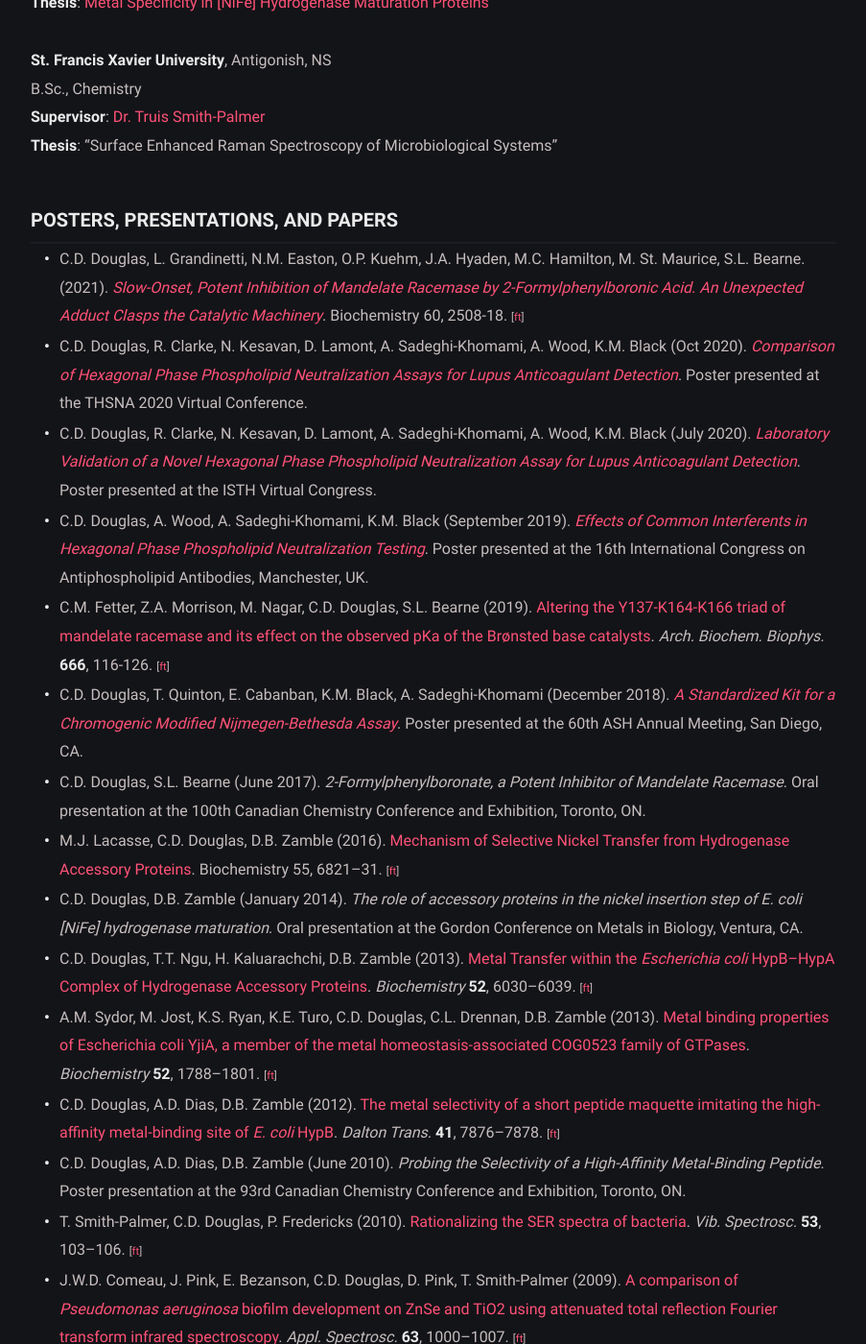
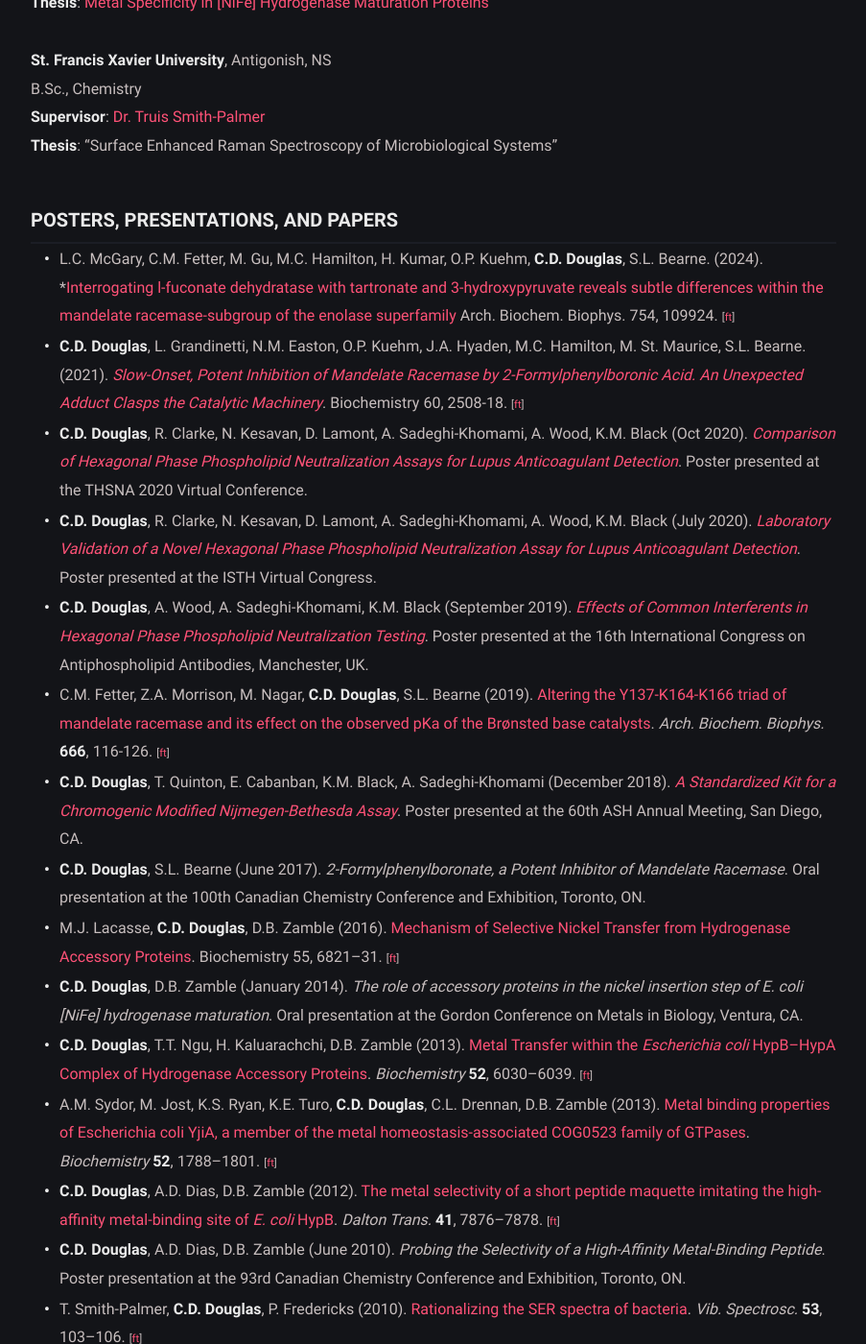
Before and after one commit to colindouglas/colindougl.as, a Jekyll site: the page built from cv.md, in a window 1280 px wide and 1400 px high, scrolled down 2039 px. Shown: the whole window at 96% size, without its empty margins (188-1091 px from the left). Built offline with Jekyll 4.4.1, drawn with Linux system fonts in a browser that asks for light colours; some of the changed text lies outside the part shown.

Commit message:
add paper

```diff
--- a/cv.md
+++ b/cv.md
@@ -63,25 +63,25 @@ B.Sc., Chemistry
 
 ### POSTERS, PRESENTATIONS, AND PAPERS
 ---------------------
-
-  * C.D. Douglas, L. Grandinetti, N.M. Easton, O.P. Kuehm, J.A. Hyaden, M.C. Hamilton, M. St. Maurice, S.L. Bearne. (2021). *[Slow-Onset, Potent Inhibition of Mandelate Racemase by 2-Formylphenylboronic Acid. An Unexpected Adduct Clasps the Catalytic Machinery](https://pubs.acs.org/doi/abs/10.1021/acs.biochem.1c00374)*. Biochemistry 60, 2508-18. <small>[[ft](https://sci-hub.st/https://doi.org/10.1021/acs.biochem.1c00374)]</small>
-  * C.D. Douglas, R. Clarke, N. Kesavan, D. Lamont, A. Sadeghi-Khomami, A. Wood, K.M. Black (Oct 2020). *[Comparison of Hexagonal Phase Phospholipid Neutralization Assays for Lupus Anticoagulant Detection](https://precisionbiologic.com/sites/default/files/resources/pbi_thsna_2020_comparison_hpnts_for_la_detection.pdf)*. Poster presented at the THSNA 2020 Virtual Conference.
-  * C.D. Douglas, R. Clarke, N. Kesavan, D. Lamont, A. Sadeghi-Khomami, A. Wood, K.M. Black (July 2020). *[Laboratory Validation of a Novel Hexagonal Phase Phospholipid Neutralization Assay for Lupus Anticoagulant Detection](https://abstracts.isth.org/abstract/laboratory-validation-of-a-novel-hexagonal-phase-phospholipid-neutralization-assay-for-lupus-anticoagulant-detection/)*. Poster presented at the ISTH Virtual Congress.
-  * C.D. Douglas, A. Wood, A. Sadeghi-Khomami, K.M. Black (September 2019). *[Effects of Common Interferents in Hexagonal Phase Phospholipid Neutralization Testing](https://precisionbiologic.com/sites/default/files/resources/common_interferents_in_hpnt_icapa_2019_handout.pdf)*. Poster presented at the 16th International Congress on Antiphospholipid Antibodies, Manchester, UK.
-  * C.M. Fetter, Z.A. Morrison, M. Nagar, C.D. Douglas, S.L. Bearne (2019). [Altering the Y137-K164-K166 triad of mandelate racemase and its effect on the observed pKa of the Brønsted base catalysts](https://www.sciencedirect.com/science/article/abs/pii/S0003986118310312). *Arch. Biochem. Biophys.* **666**, 116-126. <small>[[ft](https://sci-hub.st/10.1016/j.abb.2019.03.011)]</small>
-  * C.D. Douglas, T. Quinton, E. Cabanban, K.M. Black, A. Sadeghi-Khomami (December 2018). *[A Standardized Kit for a Chromogenic Modified Nijmegen-Bethesda Assay](https://precisionbiologic.com/sites/default/files/resources/a_standardized_kit_for_a_chromogenic_mnba_ash_2018_handout.pdf)*. Poster presented at the 60th ASH Annual Meeting, San Diego, CA.
-  * C.D. Douglas, S.L. Bearne (June 2017). *2-Formylphenylboronate, a Potent Inhibitor of Mandelate Racemase*. Oral presentation at the 100th Canadian Chemistry Conference and Exhibition, Toronto, ON.
-  * M.J. Lacasse, C.D. Douglas, D.B. Zamble (2016). [Mechanism of Selective Nickel Transfer from Hydrogenase Accessory Proteins](https://pubs.acs.org/doi/10.1021/acs.biochem.6b00706). Biochemistry 55, 6821–31. <small>[[ft](https://sci-hub.st/10.1021/acs.biochem.6b00706)]</small>
-  * C.D. Douglas, D.B. Zamble (January 2014). *The role of accessory proteins in the nickel insertion step of E. coli [NiFe] hydrogenase maturation*. Oral presentation at the Gordon Conference on Metals in Biology, Ventura, CA.
-  * C.D. Douglas, T.T. Ngu, H. Kaluarachchi, D.B. Zamble (2013). [Metal Transfer within the	*Escherichia coli* HypB–HypA Complex of Hydrogenase Accessory Proteins](https://pubs.acs.org/doi/10.1021/bi400812r). *Biochemistry* **52**, 6030–6039. <small>[[ft](https://sci-hub.st/10.1021/bi400812r)]</small>
-  * A.M. Sydor, M. Jost, K.S. Ryan, K.E. Turo, C.D. Douglas, C.L. Drennan, D.B. Zamble (2013). [Metal binding properties of Escherichia coli YjiA, a member of the metal homeostasis-associated COG0523 family of GTPases](https://pubs.acs.org/doi/abs/10.1021/bi301600z). *Biochemistry* **52**, 1788–1801.  <small>[[ft](https://sci-hub.st/10.1021/bi301600z)]</small>
-  * C.D. Douglas, A.D. Dias, D.B. Zamble (2012). [The metal selectivity of a short peptide maquette imitating the high-affinity metal-binding site of *E. coli* HypB](https://pubs.rsc.org/en/content/articlelanding/2012/dt/c2dt30132f). *Dalton Trans.* **41**, 7876–7878.  <small>[[ft](https://sci-hub.st/10.1039/c2dt30132f)]</small>
-  * C.D. Douglas, A.D. Dias, D.B. Zamble (June 2010). *Probing the Selectivity of a High-Affinity Metal-Binding Peptide*. Poster presentation at the 93rd Canadian Chemistry Conference and Exhibition, Toronto, ON.
-  * T. Smith-Palmer, C.D. Douglas, P. Fredericks (2010). [Rationalizing the SER spectra of bacteria](https://www.sciencedirect.com/science/article/abs/pii/S0924203110000469). *Vib. Spectrosc.* **53**, 103–106. <small>[[ft](https://sci-hub.st/10.1016/j.vibspec.2010.02.012)]</small>
-  * J.W.D. Comeau, J. Pink, E. Bezanson, C.D. Douglas, D. Pink, T. Smith-Palmer (2009). [A comparison of *Pseudomonas aeruginosa* biofilm development on ZnSe and TiO2 using attenuated total reflection Fourier transform infrared spectroscopy](https://journals.sagepub.com/doi/abs/10.1366/000370209789379259). *Appl. Spectrosc.* **63**, 1000–1007. <small>[[ft](https://sci-hub.st/10.1366/000370209789379259)]</small>
-  * M. Kazanci, J.P. Schulte, C.D. Douglas, P. Fratzl, D. Pink, T. Smith-Palmer (2009). [Tuning the	surface-enhanced Raman scattering effect to different molecular groups by switching the silver colloid solution pH](https://journals.sagepub.com/doi/abs/10.1366/000370209787391987). *Appl. Spectrosc.* **63**, 214–223. <small>[[ft](https://sci-hub.st/10.1366/000370209787391987)]</small>
-  * D.T. Walker, C.D. Douglas, B.J. MacLean (2009). [Synthesis, characterization, and surface studies of conjugated polymers possessing 2,2'-biimidazole moieties](https://www.nrcresearchpress.com/doi/full/10.1139/V09-055). *Can. J. Chem.* **87**, 729–737. <small>[[ft](https://www.nrcresearchpress.com/doi/pdf/10.1139/V09-055)]</small>
-  * C.D. Douglas, D. Pink, T. Smith-Palmer (2009, June). *Surface-enhanced Raman Scattering of Microbiological Systems*. Poster presentation at the 92nd Canadian Chemistry Conference and Exhibition, Hamilton, ON.
+  * L.C. McGary, C.M. Fetter, M. Gu, M.C. Hamilton, H. Kumar, O.P. Kuehm, **C.D. Douglas**, S.L. Bearne. (2024). *[Interrogating l-fuconate dehydratase with tartronate and 3-hydroxypyruvate reveals subtle differences within the mandelate racemase-subgroup of the enolase superfamily](https://www.sciencedirect.com/science/article/abs/pii/S0003986124000432) Arch. Biochem. Biophys. 754, 109924. <small>[[ft](https://sci-hub.st/https://doi.org/10.1016/j.abb.2024.109924)]</small>
+  * **C.D. Douglas**, L. Grandinetti, N.M. Easton, O.P. Kuehm, J.A. Hyaden, M.C. Hamilton, M. St. Maurice, S.L. Bearne. (2021). *[Slow-Onset, Potent Inhibition of Mandelate Racemase by 2-Formylphenylboronic Acid. An Unexpected Adduct Clasps the Catalytic Machinery](https://pubs.acs.org/doi/abs/10.1021/acs.biochem.1c00374)*. Biochemistry 60, 2508-18. <small>[[ft](https://sci-hub.st/https://doi.org/10.1021/acs.biochem.1c00374)]</small>
+  * **C.D. Douglas**, R. Clarke, N. Kesavan, D. Lamont, A. Sadeghi-Khomami, A. Wood, K.M. Black (Oct 2020). *[Comparison of Hexagonal Phase Phospholipid Neutralization Assays for Lupus Anticoagulant Detection](https://precisionbiologic.com/sites/default/files/resources/pbi_thsna_2020_comparison_hpnts_for_la_detection.pdf)*. Poster presented at the THSNA 2020 Virtual Conference.
+  * **C.D. Douglas**, R. Clarke, N. Kesavan, D. Lamont, A. Sadeghi-Khomami, A. Wood, K.M. Black (July 2020). *[Laboratory Validation of a Novel Hexagonal Phase Phospholipid Neutralization Assay for Lupus Anticoagulant Detection](https://abstracts.isth.org/abstract/laboratory-validation-of-a-novel-hexagonal-phase-phospholipid-neutralization-assay-for-lupus-anticoagulant-detection/)*. Poster presented at the ISTH Virtual Congress.
+  * **C.D. Douglas**, A. Wood, A. Sadeghi-Khomami, K.M. Black (September 2019). *[Effects of Common Interferents in Hexagonal Phase Phospholipid Neutralization Testing](https://precisionbiologic.com/sites/default/files/resources/common_interferents_in_hpnt_icapa_2019_handout.pdf)*. Poster presented at the 16th International Congress on Antiphospholipid Antibodies, Manchester, UK.
+  * C.M. Fetter, Z.A. Morrison, M. Nagar, **C.D. Douglas**, S.L. Bearne (2019). [Altering the Y137-K164-K166 triad of mandelate racemase and its effect on the observed pKa of the Brønsted base catalysts](https://www.sciencedirect.com/science/article/abs/pii/S0003986118310312). *Arch. Biochem. Biophys.* **666**, 116-126. <small>[[ft](https://sci-hub.st/10.1016/j.abb.2019.03.011)]</small>
+  * **C.D. Douglas**, T. Quinton, E. Cabanban, K.M. Black, A. Sadeghi-Khomami (December 2018). *[A Standardized Kit for a Chromogenic Modified Nijmegen-Bethesda Assay](https://precisionbiologic.com/sites/default/files/resources/a_standardized_kit_for_a_chromogenic_mnba_ash_2018_handout.pdf)*. Poster presented at the 60th ASH Annual Meeting, San Diego, CA.
+  * **C.D. Douglas**, S.L. Bearne (June 2017). *2-Formylphenylboronate, a Potent Inhibitor of Mandelate Racemase*. Oral presentation at the 100th Canadian Chemistry Conference and Exhibition, Toronto, ON.
+  * M.J. Lacasse, **C.D. Douglas**, D.B. Zamble (2016). [Mechanism of Selective Nickel Transfer from Hydrogenase Accessory Proteins](https://pubs.acs.org/doi/10.1021/acs.biochem.6b00706). Biochemistry 55, 6821–31. <small>[[ft](https://sci-hub.st/10.1021/acs.biochem.6b00706)]</small>
+  * **C.D. Douglas**, D.B. Zamble (January 2014). *The role of accessory proteins in the nickel insertion step of E. coli [NiFe] hydrogenase maturation*. Oral presentation at the Gordon Conference on Metals in Biology, Ventura, CA.
+  * **C.D. Douglas**, T.T. Ngu, H. Kaluarachchi, D.B. Zamble (2013). [Metal Transfer within the	*Escherichia coli* HypB–HypA Complex of Hydrogenase Accessory Proteins](https://pubs.acs.org/doi/10.1021/bi400812r). *Biochemistry* **52**, 6030–6039. <small>[[ft](https://sci-hub.st/10.1021/bi400812r)]</small>
+  * A.M. Sydor, M. Jost, K.S. Ryan, K.E. Turo, **C.D. Douglas**, C.L. Drennan, D.B. Zamble (2013). [Metal binding properties of Escherichia coli YjiA, a member of the metal homeostasis-associated COG0523 family of GTPases](https://pubs.acs.org/doi/abs/10.1021/bi301600z). *Biochemistry* **52**, 1788–1801.  <small>[[ft](https://sci-hub.st/10.1021/bi301600z)]</small>
+  * **C.D. Douglas**, A.D. Dias, D.B. Zamble (2012). [The metal selectivity of a short peptide maquette imitating the high-affinity metal-binding site of *E. coli* HypB](https://pubs.rsc.org/en/content/articlelanding/2012/dt/c2dt30132f). *Dalton Trans.* **41**, 7876–7878.  <small>[[ft](https://sci-hub.st/10.1039/c2dt30132f)]</small>
+  * **C.D. Douglas**, A.D. Dias, D.B. Zamble (June 2010). *Probing the Selectivity of a High-Affinity Metal-Binding Peptide*. Poster presentation at the 93rd Canadian Chemistry Conference and Exhibition, Toronto, ON.
+  * T. Smith-Palmer, **C.D. Douglas**, P. Fredericks (2010). [Rationalizing the SER spectra of bacteria](https://www.sciencedirect.com/science/article/abs/pii/S0924203110000469). *Vib. Spectrosc.* **53**, 103–106. <small>[[ft](https://sci-hub.st/10.1016/j.vibspec.2010.02.012)]</small>
+  * J.W.D. Comeau, J. Pink, E. Bezanson, **C.D. Douglas**, D. Pink, T. Smith-Palmer (2009). [A comparison of *Pseudomonas aeruginosa* biofilm development on ZnSe and TiO2 using attenuated total reflection Fourier transform infrared spectroscopy](https://journals.sagepub.com/doi/abs/10.1366/000370209789379259). *Appl. Spectrosc.* **63**, 1000–1007. <small>[[ft](https://sci-hub.st/10.1366/000370209789379259)]</small>
+  * M. Kazanci, J.P. Schulte, **C.D. Douglas**, P. Fratzl, D. Pink, T. Smith-Palmer (2009). [Tuning the	surface-enhanced Raman scattering effect to different molecular groups by switching the silver colloid solution pH](https://journals.sagepub.com/doi/abs/10.1366/000370209787391987). *Appl. Spectrosc.* **63**, 214–223. <small>[[ft](https://sci-hub.st/10.1366/000370209787391987)]</small>
+  * D.T. Walker, **C.D. Douglas**, B.J. MacLean (2009). [Synthesis, characterization, and surface studies of conjugated polymers possessing 2,2'-biimidazole moieties](https://www.nrcresearchpress.com/doi/full/10.1139/V09-055). *Can. J. Chem.* **87**, 729–737. <small>[[ft](https://www.nrcresearchpress.com/doi/pdf/10.1139/V09-055)]</small>
+  * **C.D. Douglas**, D. Pink, T. Smith-Palmer (2009, June). *Surface-enhanced Raman Scattering of Microbiological Systems*. Poster presentation at the 92nd Canadian Chemistry Conference and Exhibition, Hamilton, ON.
 
 ### AWARDS AND RECOGNITION
 
```
